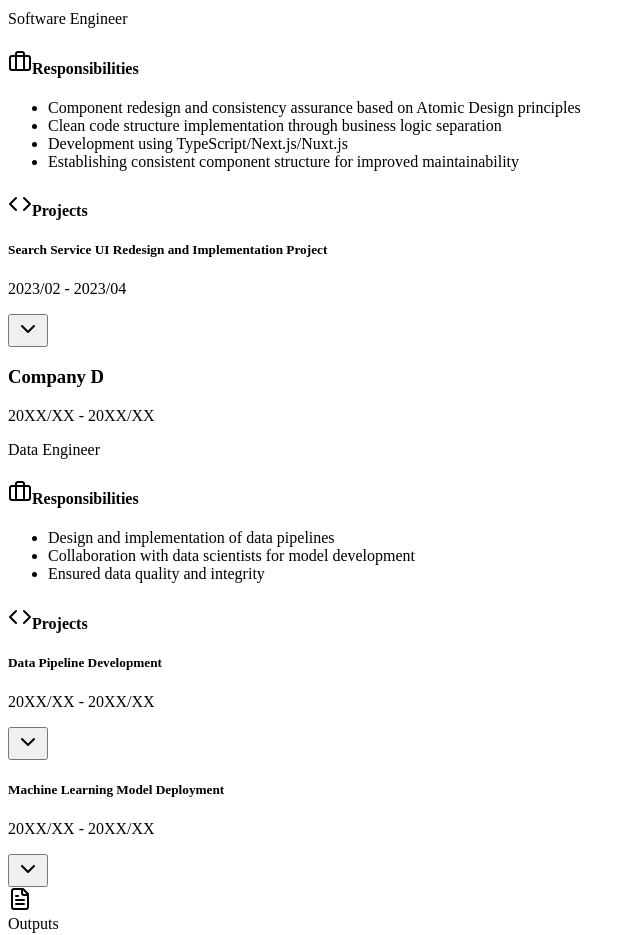
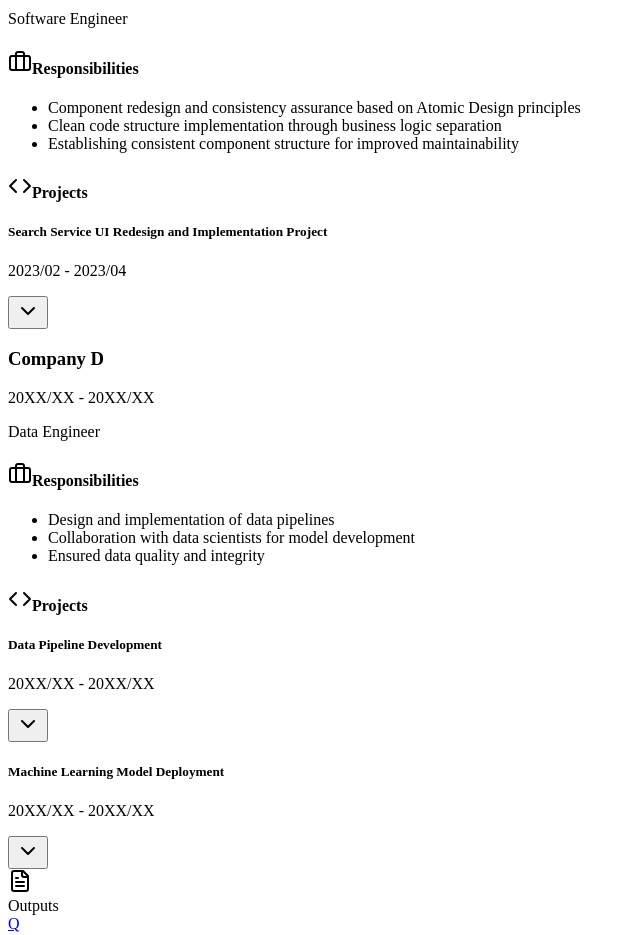
Before and after one commit to ken-1200/resume, a Next.js app: page /en in a window 1280 px wide. Shown: the part 2260-3195 px from the top of the page, without its empty margins (0-640 px from the left). Built offline with nearby package versions, Linux system fonts and the light colour scheme.

Commit message:
feat: remove outdated technologies from responsibilities for improved clarity in profile data

```diff
--- a/src/data/localized-data.ts
+++ b/src/data/localized-data.ts
@@ -212,7 +212,6 @@ export function useProfileData() {
         responsibilities: [
           'Atomic Design原則に基づくコンポーネントの再設計と一貫性確保',
           'ビジネスロジックの分離によるクリーンなコード構造の実現',
-          'TypeScript/Next.js/Nuxt.jsを用いた開発',
           '保守性向上のための一貫性のあるコンポーネント構造の確立',
         ],
         projects: [
@@ -442,7 +441,6 @@ export function useProfileData() {
         responsibilities: [
           'Component redesign and consistency assurance based on Atomic Design principles',
           'Clean code structure implementation through business logic separation',
-          'Development using TypeScript/Next.js/Nuxt.js',
           'Establishing consistent component structure for improved maintainability',
         ],
         projects: [
```
